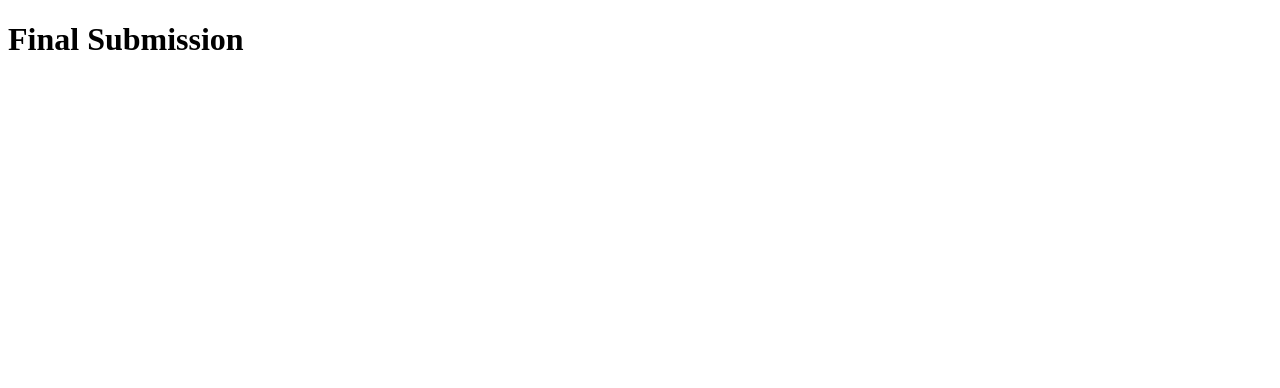
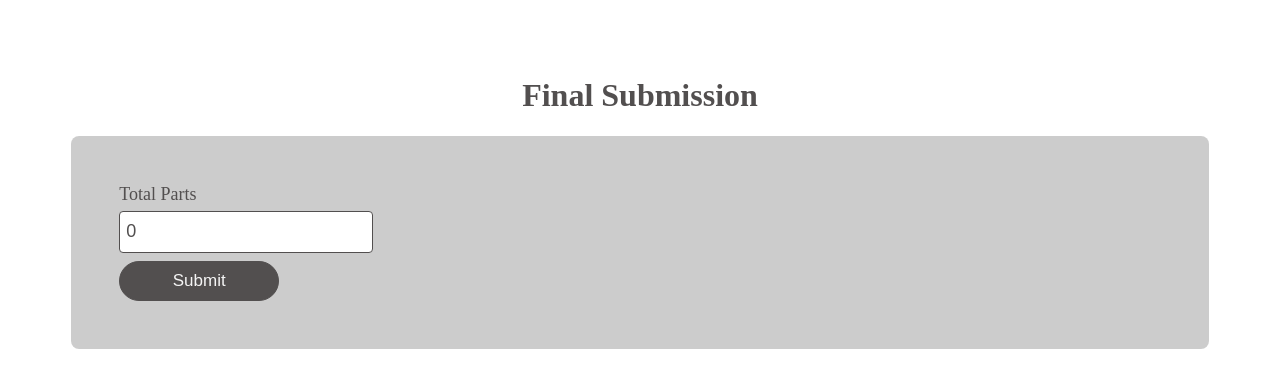
Before and after one commit to Paltsevalexandr/react-test-app, a Next.js app: page /final-submission in a window 1280 px wide. Shown: the top 388 px of the page. Built offline with nearby package versions, Linux system fonts and the light colour scheme.

Commit message:
implemented final-submission page

```diff
--- a/src/app/components/tracking/TrackingContent.jsx
+++ b/src/app/components/tracking/TrackingContent.jsx
@@ -35,7 +35,6 @@ export default function TrackingContent({
                     );
 
                     const json = await res.json();
-                    console.log(json);
                     const { timeLeft, session } = json;
                     setSession(session);
                     setTimeLeft(timeLeft);
--- a/src/app/final-submission/page.jsx
+++ b/src/app/final-submission/page.jsx
@@ -2,11 +2,92 @@
 
 import React, { useState, useEffect } from 'react';
 import styles from "./page.module.scss";
-import TrackingContent from '../components/tracking/TrackingContent';
+import { useRouter } from 'next/navigation';
 
 
 export default function page() {
+    const router = useRouter();
+    const [totalParts, setTotalParts] = useState(0);
+    const [errors, setErrors] = useState([]);
+    const [loginId, setLoginId] = useState("");
+
+    useEffect(() => {
+        const _loginId = localStorage.getItem("loginId");
+
+        if (_loginId) {
+            setLoginId(_loginId);
+        }
+    }, []);
+
+    async function finalSubmit() {
+        try {
+            const params = new URLSearchParams({
+                login_id: loginId,
+                total_parts: totalParts,
+            });
+            const url = `http://localhost:5000/save-session?${params}`;
+
+            fetch(url, {
+                    method: "GET",
+                    headers: {
+                        "content-type": "application/json"
+                    },
+                }
+            )
+                .then(async response => {
+                    const json = await response.json();
+                    const success = json.success;
+
+                    if (success) {
+                        router.push("/");
+                        setErrors([]);
+                    }
+                    else {
+                        setErrors(["Failed to save data 1"]);
+                    }
+                })
+                .catch(error => {
+                    console.log(error);
+                    setErrors(["Failed to save data 2"]);
+                });
+        }
+        catch (error) {
+            console.log("Failed to save session");
+        }
+    }
+
     return (
-        <h1>Final Submission</h1>
+        <div className={styles.final}>
+            <h1 className={styles.final__title}>
+                Final Submission
+            </h1>
+            <div className={styles.final__content}>
+                <label htmlFor="total-parts"
+                className={styles.final__label}>
+                    <span className={styles['final__label-text']}>
+                        Total Parts
+                    </span>
+                    <input
+                        className={styles.final__input}
+                        value={totalParts}
+                        onChange={(e) => setTotalParts(+e.target.value)}
+                        type="number"
+                        name="total-parts"
+                        id="total-parts" />
+                </label>
+                {
+                    errors.length > 0
+                    ?  <p className={styles.final__errors}>
+                        {errors}
+                    </p>
+                    : null
+                }
+                <button className={styles['final__btn']}
+                     onClick={finalSubmit}>
+                    Submit
+                </button>
+            </div>
+        </div>
+
     )
 }
--- a/src/app/final-submission/page.module.scss
+++ b/src/app/final-submission/page.module.scss
@@ -0,0 +1,49 @@
+@use "../../variables.scss" as *;
+@use "../../mixins.scss" as *;
+
+.final {
+    margin: 0 auto;
+    padding: 3rem 0;
+    width: 90%;
+    display: flex;
+    justify-content: center;
+    flex-direction: column;
+
+    &__title {
+        color: $mainColor;
+        text-align: center;
+    }
+
+    &__content {
+        padding: 3rem;
+        display: flex;
+        flex-direction: column;
+        background-color: rgba(0,0,0,0.2);
+        border-radius: 0.5rem;
+    }
+    &__input {
+        @include input;
+    }
+
+    &__label {
+        margin-bottom: 0.5rem;
+        display: flex;
+        flex-direction: column;
+
+        &-text {
+            @include label-text;
+        }
+    }
+    &__btn {
+        @include button;
+    }
+    &__errors {
+        margin-bottom: 0.375rem;
+        padding: 0.5rem 2rem;
+        width: 100%;
+        color: darkred;
+        font-size: 1rem;
+        line-height: 1.8;
+        background-color: rgb(248, 215, 215);
+    }
+}
```
